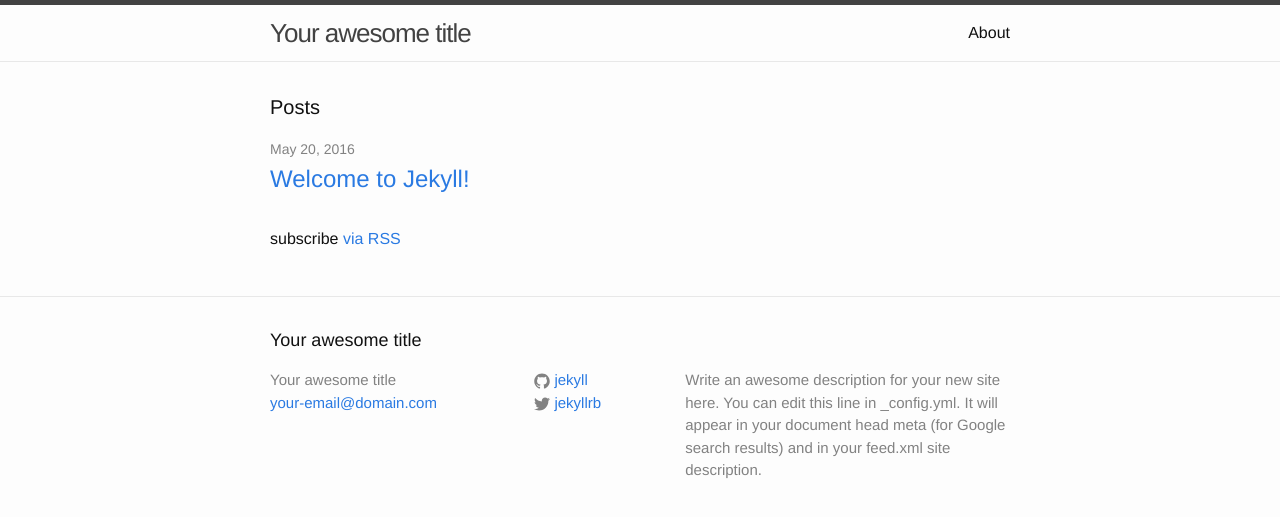
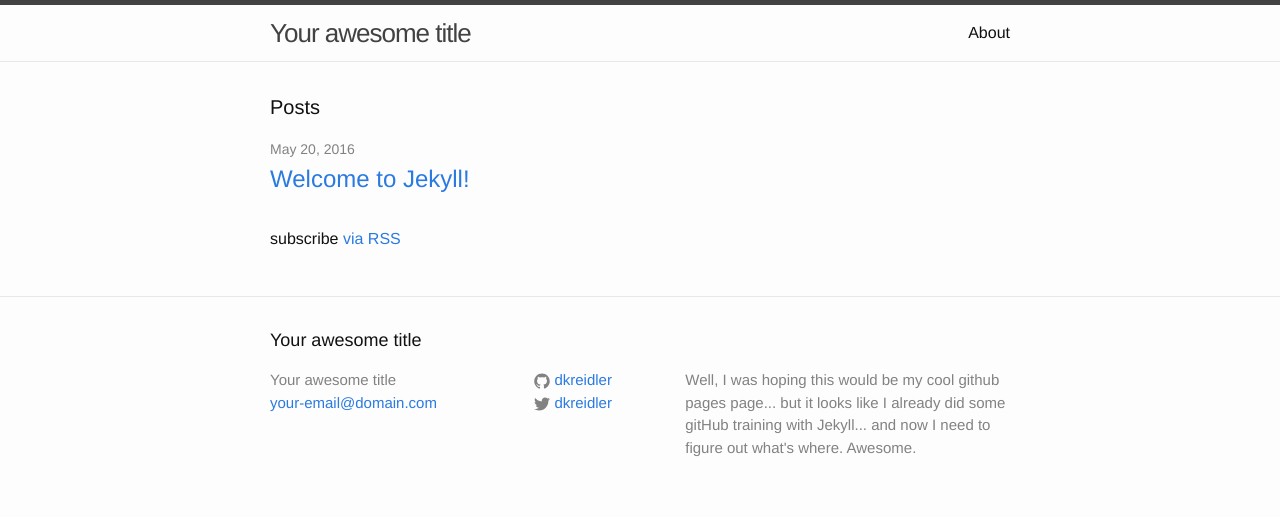
Before and after one commit to dkreidler/dkreidler.github.io, a Jekyll site: the page built from index.html, in a window 1280 px wide. Shown: the top 517 px of the page. Built offline with Jekyll 4.4.1, drawn with Linux system fonts in a browser that asks for light colours.

Commit message:
Update _config.yml
Ugh... first steps in making this my actual github page, and not just a training remnant.

```diff
--- a/_config.yml
+++ b/_config.yml
@@ -9,13 +9,13 @@
 title: Your awesome title
 email: your-email@domain.com
 description: > # this means to ignore newlines until "baseurl:"
-  Write an awesome description for your new site here. You can edit this
-  line in _config.yml. It will appear in your document head meta (for
-  Google search results) and in your feed.xml site description.
+  Well, I was hoping this would be my cool github pages page... but it looks
+  like I already did some gitHub training with Jekyll... and now I need to
+  figure out what's where. Awesome.
 baseurl: "" # the subpath of your site, e.g. /blog
-url: "http://yourdomain.com" # the base hostname & protocol for your site
-twitter_username: jekyllrb
-github_username:  jekyll
+url: "http://dkreidler.github.io" # the base hostname & protocol for your site
+twitter_username: dkreidler
+github_username:  dkreidler
 
 # Build settings
 markdown: kramdown
```
